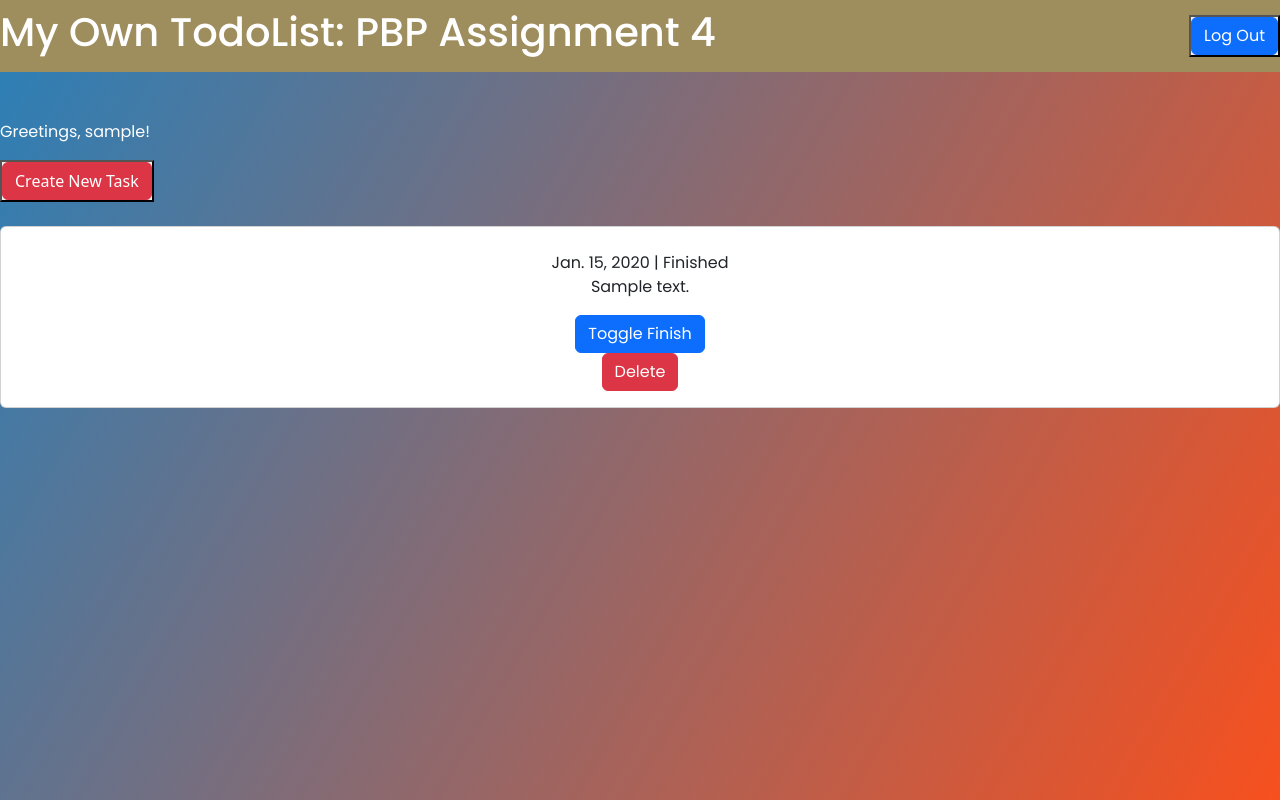
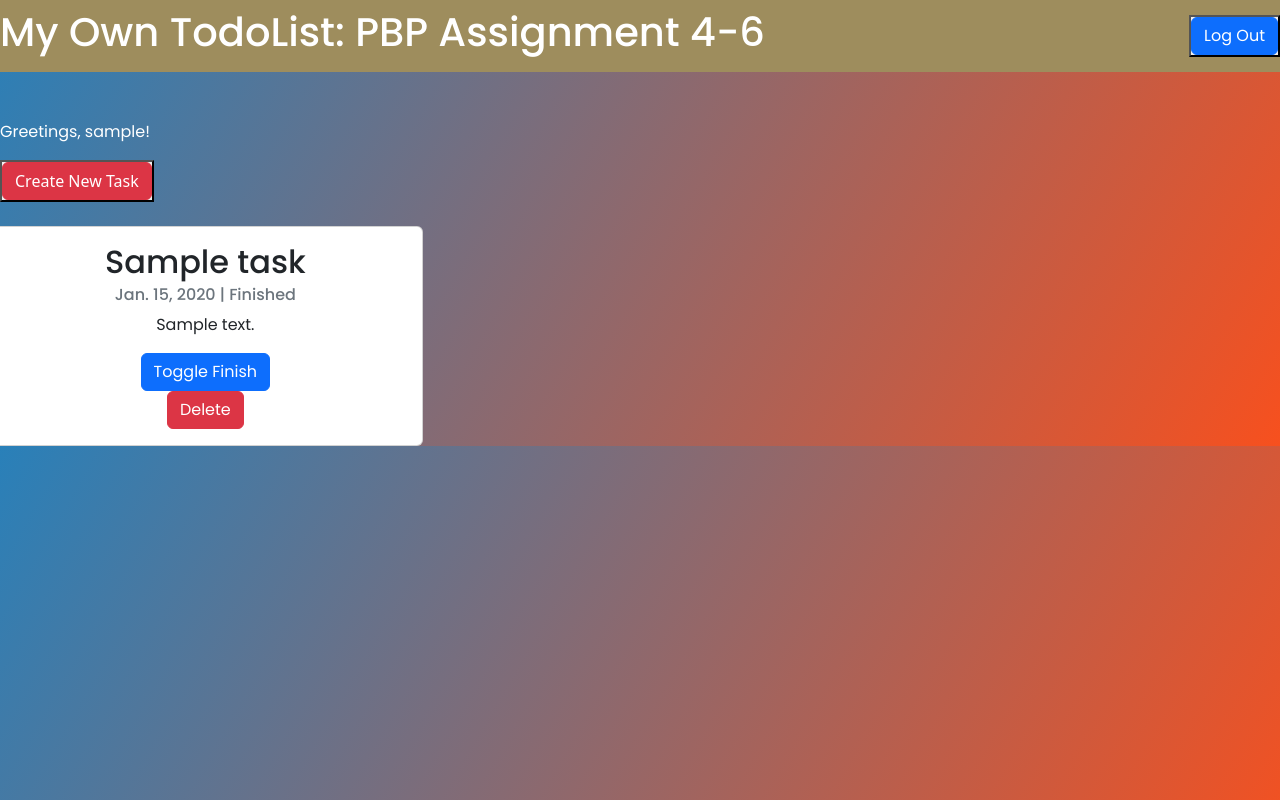
Before and after one commit to joshuanadeak/Tugas2, a Django app: page /todolist/ in a window 1280 px wide. Run offline with Django 4.2, Linux system fonts and the light colour scheme; a user stored in the database is signed in; tables that the repository leaves empty hold one stand-in row (values such as "Sample post").

Commit message:
A little fix

```diff
--- a/todolist/templates/todolist.html
+++ b/todolist/templates/todolist.html
@@ -11,15 +11,16 @@
     *{
       margin: 0;
       padding: 0;
-      box-sizing: border-box;
       font-family: "Poppins", sans-serif;
     }
     body{
       margin: 0;
       padding: 0;
       background: linear-gradient(120deg,#2980b9, #f7501e);
-      height: 100vh;
-      overflow: hidden;
+    }
+    .card:hover {
+        transform: scale(1.05);
+        box-shadow: 0 10px 20px rgba(0, 0, 0, .12), 0 4px 8px rgba(0, 0, 0, .06);
     }
 
     </style>
@@ -29,7 +30,7 @@
     <body>
       <nav class="navbar" style="background-color: #9e8d5d;">
         <div class="title">
-          <h1 class="title" style="color:white;">My Own TodoList: PBP Assignment 4</h1>
+          <h1 class="title" style="color:white;">My Own TodoList: PBP Assignment 4-6</h1>
         </div>
         <button><a class="btn btn-primary" href="{% url 'todolist:logout' %}">Log Out</a></button>
       </nav>
@@ -49,13 +50,13 @@
   </ul>
   {% endif %}
 
-  <div class="grid grid-cols-1 md:grid-cols-2 lg:grid-cols-3 gap-4">
+  <div class="row row-cols-1 row-cols-md-3 g-4">
     {% for data in list_todolist %}
-    <div class="scale-100 hover:scale-105 transition card bg-neutral text-neutral-content">
+    <div class="card bg-neutral text-neutral-content">
       <div class="card-body items-center text-center">
-        <h2 class="card-title">{{ todo.title }}</h2>
-        <span>{{ data.date }} | {{ data.is_finished | yesno:"Finished,Not Finished" }}</span>
-        <p>{{ data.description }}<p>
+        <h2 class="card-title">{{ data.title }}</h2>
+        <h6 class="card-subtitle mb-2 text-muted">{{ data.date }} | {{ data.is_finished | yesno:"Finished,Not Finished" }}</h6>
+        <p class="card-text">{{ data.description }}<p>
 
         <div class="card-actions justify-end">
           <form action="{% url 'todolist:update_todolist' id=data.pk %}" method="POST">
@@ -72,5 +73,7 @@
     {% endfor %}
   </div>
 
-</div>
+  <script type="text/javascript">
+
+  </script>
 {% endblock content %}
```
